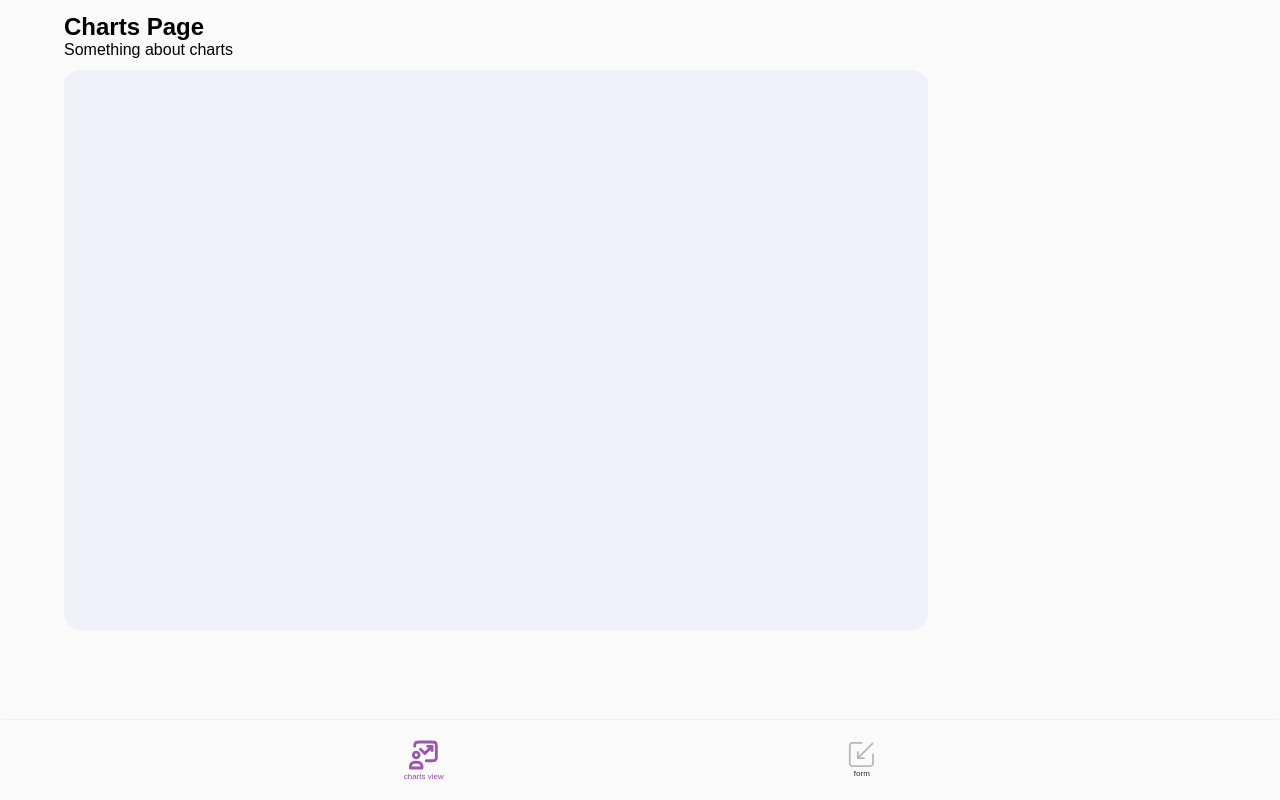
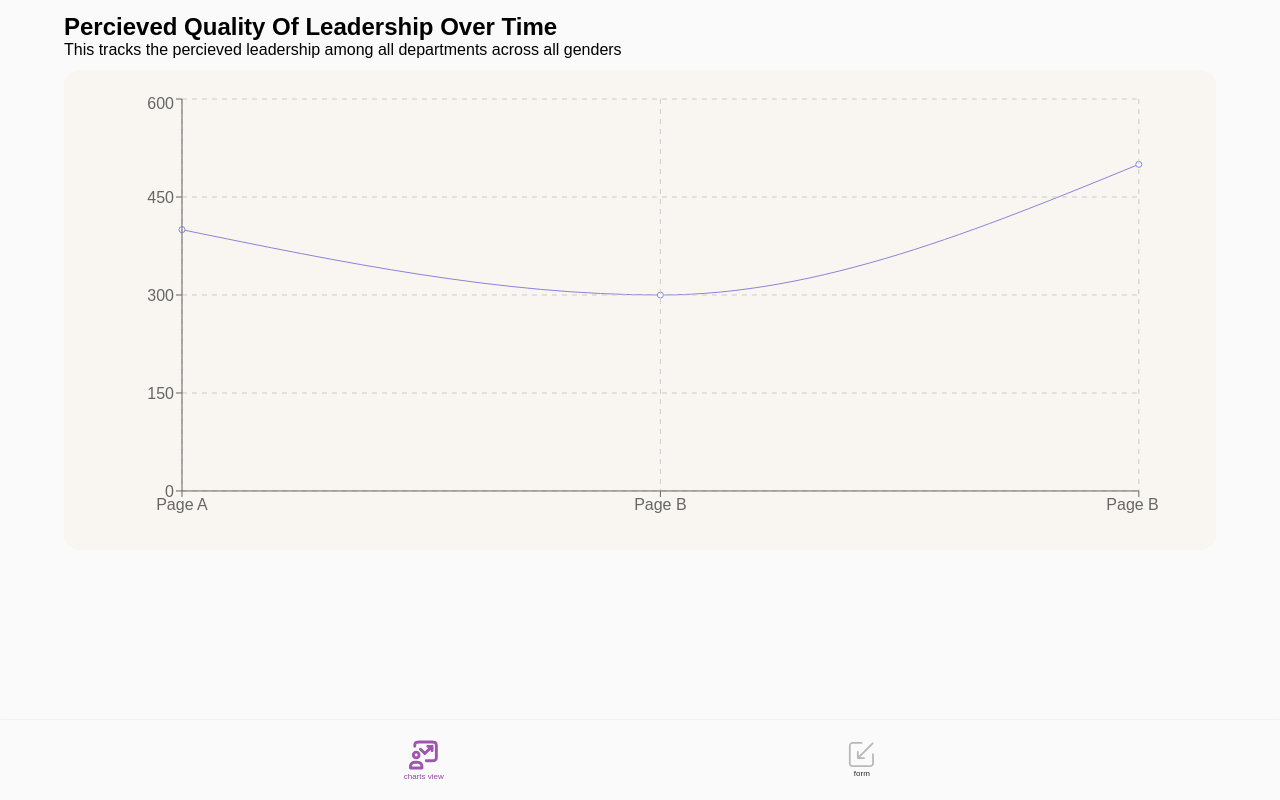
Before and after one commit to karl-soderberg/DiversityTracker, a React (Vite) app in the folder diversitytracker.web/: page / in a window 1280 px wide. Built offline with nearby package versions, Linux system fonts and the light colour scheme; a web font is replaced by a local one.

Commit message:
add: Chart -> Bare bones chart rendering with Recharts

```diff
--- a/diversitytracker.web/src/colors.css
+++ b/diversitytracker.web/src/colors.css
@@ -2,6 +2,7 @@
     --light-base: #FAFAFA;
     --light-path: #DFDFDF;
     --light-module: #EEF1F8;
+    --light-module2: #f9f5f0;
 
     --dark-base: #252934;
 
--- /dev/null
+++ b/diversitytracker.web/src/data/MockData.ts
@@ -0,0 +1 @@
+export const MockData = [{name: 'Page A', uv: 400, pv: 2400, amt: 2400}, {name: 'Page B', uv: 300, pv: 1800, amt: 2400}, {name: 'Page B', uv: 500, pv: 500, amt: 500}]
--- a/diversitytracker.web/src/pages/ChartPage.css
+++ b/diversitytracker.web/src/pages/ChartPage.css
@@ -5,10 +5,14 @@
 }
 
 .chart-container{
-    width: 75%;
-    height: 70vh;
-    background-color: var(--light-module);
+    width: 90vw;
+    height: 60vh;
+    margin-top: 1%;
+
+    display: flex;
+    justify-content: center;
+    align-items: center;
+
+    background-color: var(--light-module2);
     border-radius: 1rem;
-
-    margin-top: 1%;
 }
--- a/diversitytracker.web/src/pages/ChartPage.tsx
+++ b/diversitytracker.web/src/pages/ChartPage.tsx
@@ -1,17 +1,26 @@
+import { CartesianGrid, Line, LineChart, ResponsiveContainer, Tooltip, XAxis, YAxis } from 'recharts'
 import './ChartPage.css'
+import { MockData } from '../data/MockData'
 
 type Props = {
     className: string
 }
 
 export const ChartPage = ( {className} : Props) => {
-
     return(
         <section className={className}>
-            <h1>Charts Page</h1>
-            <p>Something about charts</p>
+            <h1>Percieved Quality Of Leadership Over Time </h1>
+            <p>This tracks the percieved leadership among all departments across all genders</p>
             <article className='chart-container'>
-
+                <ResponsiveContainer width="90%" height="90%">
+                    <LineChart data={MockData} margin={{ top: 5, right: 20, bottom: 5, left: 0 }}>
+                        <Line type="monotone" dataKey="uv" stroke="#8884d8" />
+                        <CartesianGrid stroke="#ccc" strokeDasharray="5 5" />
+                        <XAxis dataKey="name" />
+                        <YAxis />
+                        <Tooltip />
+                    </LineChart>
+                </ResponsiveContainer>
             </article>
         </section>
     )
```
